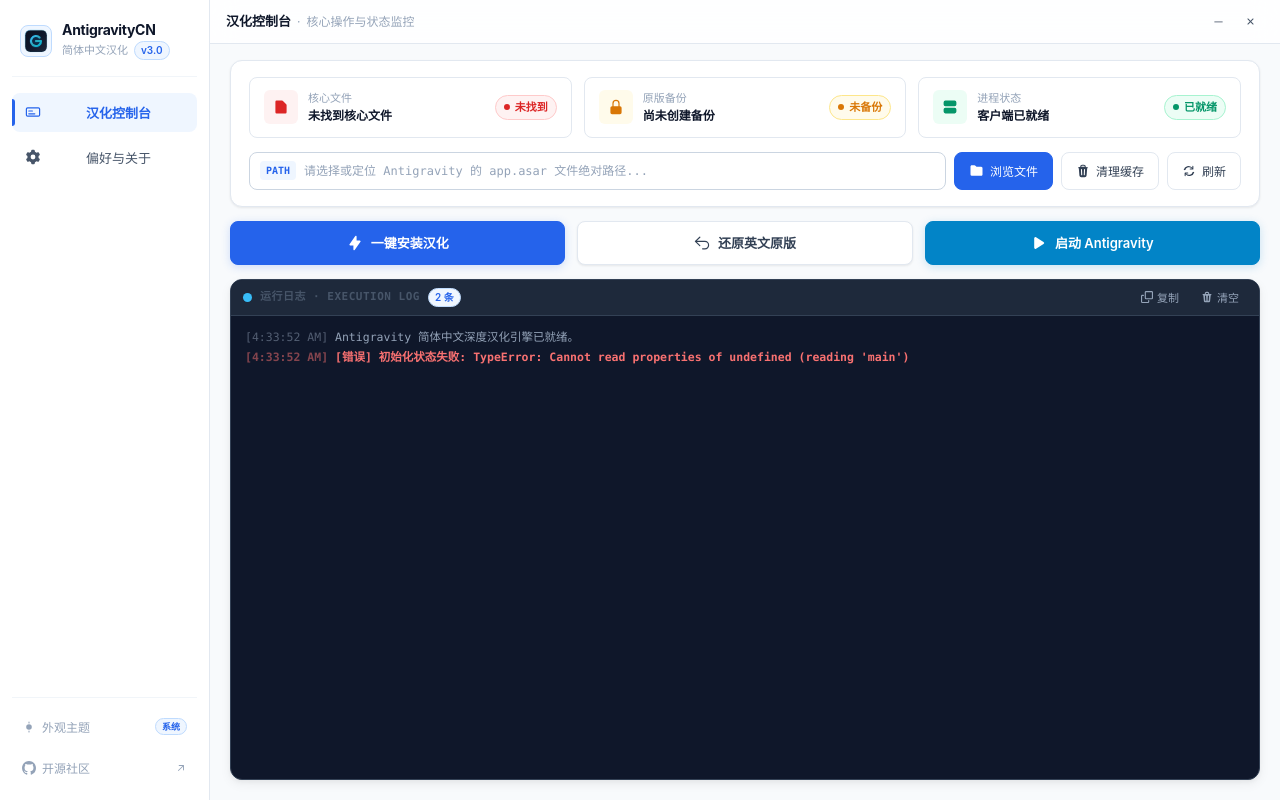
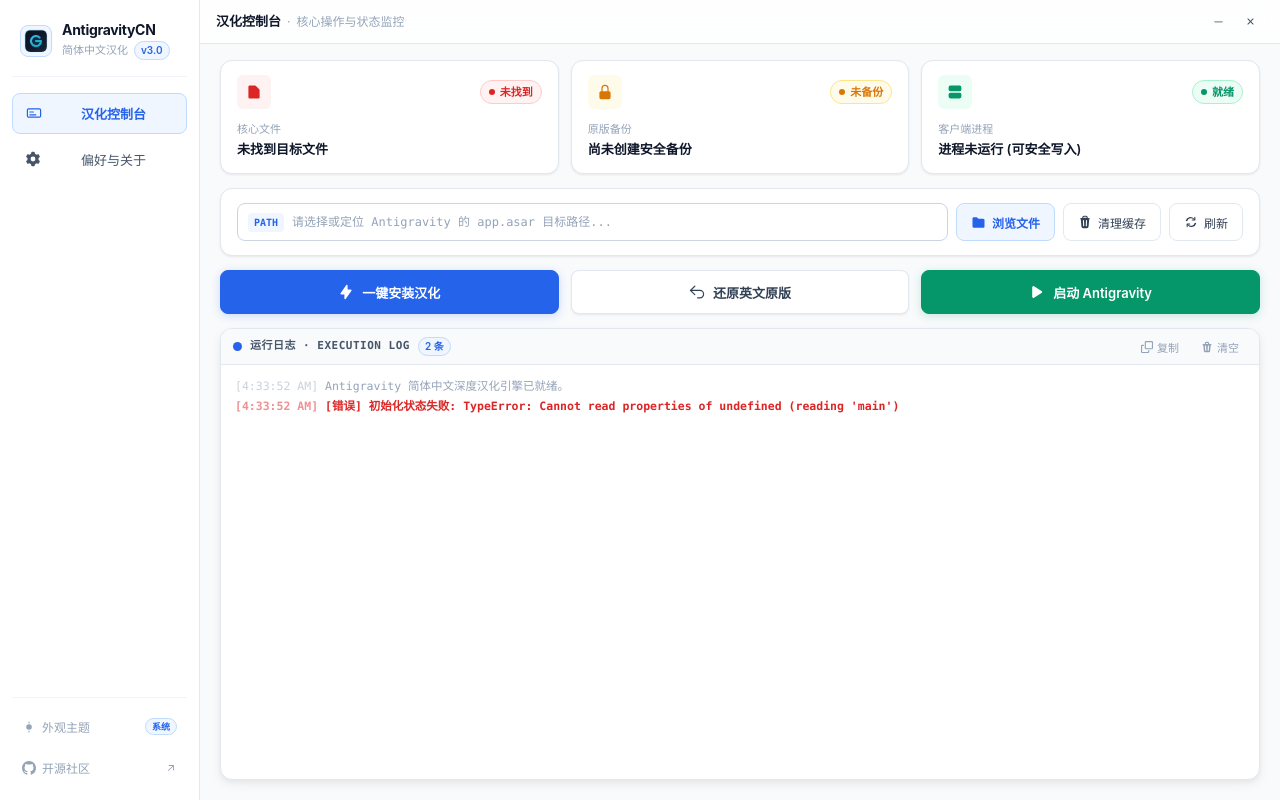
Before and after one commit to haoze-evolluling/AntigravityCN, a Vue app in the folder frontend/: page / in a window 1280 px wide. Built offline with nearby package versions, Linux system fonts and the light colour scheme.

Commit message:
fix(ui): resolve status card text truncation, eliminate nested card borders, and harmonize light theme palette

```diff
--- a/frontend/src/assets/styles/components.css
+++ b/frontend/src/assets/styles/components.css
@@ -64,25 +64,25 @@
 .status-card {
   background: var(--card-bg);
   border: 1px solid var(--border-color);
-  border-radius: var(--radius-md);
-  padding: 12px 14px;
+  border-radius: var(--radius-lg);
+  padding: 14px 16px;
   display: flex;
-  align-items: center;
-  justify-content: space-between;
-  gap: 10px;
+  flex-direction: column;
+  gap: 12px;
+  box-shadow: var(--shadow-sm);
   transition: all 0.2s ease;
 }
 
 .status-card:hover {
   border-color: var(--border-color-hover);
   background: var(--card-bg-hover);
+  transform: translateY(-1px);
 }
 
-.status-card-left {
+.status-card-top {
   display: flex;
   align-items: center;
-  gap: 10px;
-  overflow: hidden;
+  justify-content: space-between;
 }
 
 .status-icon-box {
@@ -112,9 +112,10 @@
   color: var(--status-err);
 }
 
-.status-text-wrap {
+.status-card-bottom {
   display: flex;
   flex-direction: column;
+  gap: 2px;
 }
 
 .status-label {
@@ -124,10 +125,12 @@
 }
 
 .status-desc {
-  font-size: 12px;
+  font-size: 13px;
   font-weight: 600;
   color: var(--text-primary);
   white-space: nowrap;
+  overflow: hidden;
+  text-overflow: ellipsis;
 }
 
 .status-badge {
@@ -244,14 +247,16 @@
   color: var(--text-primary);
 }
 
-.btn-tool.btn-tool-primary {
-  background: var(--primary);
-  border-color: var(--primary);
-  color: var(--text-on-primary);
+.btn-tool.btn-tool-browse {
+  background: var(--primary-subtle);
+  border-color: var(--primary-border);
+  color: var(--primary);
+  font-weight: 600;
 }
 
-.btn-tool.btn-tool-primary:hover:not(:disabled) {
-  background: var(--primary-hover);
+.btn-tool.btn-tool-browse:hover:not(:disabled) {
+  background: rgba(37, 99, 235, 0.15);
+  border-color: var(--primary);
 }
 
 /* ----------------------------------------------------------
@@ -357,7 +362,7 @@
   width: 9px;
   height: 9px;
   border-radius: 50%;
-  background: #38bdf8;
+  background: var(--primary);
 }
 
 .terminal-title {
@@ -387,7 +392,7 @@
 }
 
 .term-btn:hover {
-  background: rgba(255, 255, 255, 0.08);
+  background: var(--card-bg-subtle);
   color: var(--text-primary);
 }
 
@@ -409,11 +414,11 @@
   word-break: break-all;
 }
 
-.log-info { color: #93c5fd; }
-.log-success { color: #34d399; font-weight: 600; }
-.log-warn { color: #fbbf24; }
-.log-error { color: #f87171; font-weight: 600; }
-.log-system { color: #94a3b8; }
+.log-info { color: var(--primary); }
+.log-success { color: var(--status-ok); font-weight: 600; }
+.log-warn { color: var(--status-warn); }
+.log-error { color: var(--status-err); font-weight: 600; }
+.log-system { color: var(--text-muted); }
 
 /* ----------------------------------------------------------
    Settings Components & Theme Cards
--- a/frontend/src/assets/styles/layout.css
+++ b/frontend/src/assets/styles/layout.css
@@ -14,8 +14,8 @@
    Sidebar (Left Navigation)
    ---------------------------------------------------------- */
 .sidebar {
-  width: 210px;
-  min-width: 210px;
+  width: 200px;
+  min-width: 200px;
   height: 100%;
   background-color: var(--bg-sidebar);
   border-right: 1px solid var(--border-color);
@@ -122,17 +122,7 @@
   background-color: var(--primary-subtle);
   color: var(--primary);
   font-weight: 600;
-}
-
-.nav-item.active::before {
-  content: "";
-  position: absolute;
-  left: 0;
-  top: 6px;
-  bottom: 6px;
-  width: 3px;
-  border-radius: 0 var(--radius-xs) var(--radius-xs) 0;
-  background-color: var(--primary);
+  border: 1px solid var(--primary-border);
 }
 
 .nav-icon {
--- a/frontend/src/assets/styles/tokens.css
+++ b/frontend/src/assets/styles/tokens.css
@@ -45,12 +45,12 @@
   --btn-secondary-border: rgba(148, 163, 184, 0.2);
   --btn-secondary-text: #e2e8f0;
 
-  /* Accent / Launch Button */
-  --btn-accent-bg: #0284c7;
-  --btn-accent-hover: #0369a1;
-  --btn-accent-active: #075985;
+  /* Accent / Launch Button (Emerald Start) */
+  --btn-accent-bg: #059669;
+  --btn-accent-hover: #10b981;
+  --btn-accent-active: #047857;
   --btn-accent-text: #ffffff;
-  --btn-accent-glow: rgba(2, 132, 199, 0.3);
+  --btn-accent-glow: rgba(16, 185, 129, 0.25);
 
   /* Status Colors */
   --status-ok: #10b981;
@@ -134,12 +134,12 @@
   --btn-secondary-border: #e2e8f0;
   --btn-secondary-text: #334155;
 
-  /* Accent / Launch Button */
-  --btn-accent-bg: #0284c7;
-  --btn-accent-hover: #0369a1;
-  --btn-accent-active: #075985;
+  /* Accent / Launch Button (Emerald Start) */
+  --btn-accent-bg: #059669;
+  --btn-accent-hover: #047857;
+  --btn-accent-active: #065f46;
   --btn-accent-text: #ffffff;
-  --btn-accent-glow: rgba(2, 132, 199, 0.2);
+  --btn-accent-glow: rgba(5, 150, 105, 0.2);
 
   /* Status Colors */
   --status-ok: #059669;
@@ -160,11 +160,11 @@
   --input-tag-bg: #eff6ff;
   --input-tag-text: #2563eb;
 
-  /* Terminal Console */
-  --term-bg: #0f172a;
-  --term-header-bg: #1e293b;
-  --term-border: #334155;
-  --term-text: #f8fafc;
+  /* Terminal Console (Clean Light Architecture) */
+  --term-bg: #ffffff;
+  --term-header-bg: #f8fafc;
+  --term-border: #e2e8f0;
+  --term-text: #1e293b;
 
   /* Modals & Popups */
   --modal-overlay: rgba(15, 23, 42, 0.45);
--- a/frontend/src/components/dashboard/PathSection.vue
+++ b/frontend/src/components/dashboard/PathSection.vue
@@ -13,33 +13,63 @@
 
 const installStatus = computed(() => {
   if (currentStatus.value.asarExists) {
-    return { label: '核心文件', desc: 'app.asar 已就绪', badge: '已就绪', status: 'ok' as const }
+    return {
+      label: '核心文件',
+      desc: 'app.asar 文件就绪',
+      badge: '已定位',
+      status: 'ok' as const
     }
-  return { label: '核心文件', desc: '未找到核心文件', badge: '未找到', status: 'err' as const }
+  }
+  return {
+    label: '核心文件',
+    desc: '未找到目标文件',
+    badge: '未找到',
+    status: 'err' as const
+  }
 })
 
 const backupStatus = computed(() => {
   if (currentStatus.value.backupExists) {
-    return { label: '原版备份', desc: '英文备份已创建', badge: '已备份', status: 'ok' as const }
+    return {
+      label: '原版备份',
+      desc: 'app.asar.backup 就绪',
+      badge: '已备份',
+      status: 'ok' as const
     }
-  return { label: '原版备份', desc: '尚未创建备份', badge: '未备份', status: 'warn' as const }
+  }
+  return {
+    label: '原版备份',
+    desc: '尚未创建安全备份',
+    badge: '未备份',
+    status: 'warn' as const
+  }
 })
 
 const runningStatus = computed(() => {
   if (currentStatus.value.isRunning) {
-    return { label: '进程状态', desc: '客户端运行中', badge: '运行中', status: 'warn' as const }
+    return {
+      label: '客户端进程',
+      desc: 'Antigravity 正在运行',
+      badge: '运行中',
+      status: 'warn' as const
     }
-  return { label: '进程状态', desc: '客户端已就绪', badge: '已就绪', status: 'ok' as const }
+  }
+  return {
+    label: '客户端进程',
+    desc: '进程未运行 (可安全写入)',
+    badge: '就绪',
+    status: 'ok' as const
+  }
 })
 </script>
 
 <template>
-  <section class="card" style="display: flex; flex-direction: column; gap: 14px;">
-    <!-- 3-Column Equal Status Cards Grid -->
+  <div style="display: flex; flex-direction: column; gap: 14px;">
+    <!-- Top Row: 3 Equal Independent Status Cards (No double nesting) -->
     <div class="status-grid">
-      <!-- Status Card 1: Asar File -->
+      <!-- Status Card 1: Asar Core File -->
       <div class="status-card">
-        <div class="status-card-left">
+        <div class="status-card-top">
           <div class="status-icon-box" :class="installStatus.status">
             <svg viewBox="0 0 20 20" fill="currentColor" width="16" height="16">
               <path
@@ -47,20 +77,20 @@
               />
             </svg>
           </div>
-          <div class="status-text-wrap">
-            <span class="status-label">{{ installStatus.label }}</span>
-            <span class="status-desc">{{ installStatus.desc }}</span>
-          </div>
-        </div>
           <div class="status-badge" :class="installStatus.status">
             <span class="status-dot"></span>
             <span>{{ installStatus.badge }}</span>
           </div>
         </div>
+        <div class="status-card-bottom">
+          <span class="status-label">{{ installStatus.label }}</span>
+          <span class="status-desc" :title="installStatus.desc">{{ installStatus.desc }}</span>
+        </div>
+      </div>
 
       <!-- Status Card 2: Backup File -->
       <div class="status-card">
-        <div class="status-card-left">
+        <div class="status-card-top">
           <div class="status-icon-box" :class="backupStatus.status">
             <svg viewBox="0 0 20 20" fill="currentColor" width="16" height="16">
               <path
@@ -70,20 +100,20 @@
               />
             </svg>
           </div>
-          <div class="status-text-wrap">
-            <span class="status-label">{{ backupStatus.label }}</span>
-            <span class="status-desc">{{ backupStatus.desc }}</span>
-          </div>
-        </div>
           <div class="status-badge" :class="backupStatus.status">
             <span class="status-dot"></span>
             <span>{{ backupStatus.badge }}</span>
           </div>
         </div>
+        <div class="status-card-bottom">
+          <span class="status-label">{{ backupStatus.label }}</span>
+          <span class="status-desc" :title="backupStatus.desc">{{ backupStatus.desc }}</span>
+        </div>
+      </div>
 
       <!-- Status Card 3: Process Status -->
       <div class="status-card">
-        <div class="status-card-left">
+        <div class="status-card-top">
           <div class="status-icon-box" :class="runningStatus.status">
             <svg viewBox="0 0 20 20" fill="currentColor" width="16" height="16">
               <path
@@ -91,33 +121,34 @@
               />
             </svg>
           </div>
-          <div class="status-text-wrap">
-            <span class="status-label">{{ runningStatus.label }}</span>
-            <span class="status-desc">{{ runningStatus.desc }}</span>
-          </div>
-        </div>
           <div class="status-badge" :class="runningStatus.status">
             <span class="status-dot"></span>
             <span>{{ runningStatus.badge }}</span>
           </div>
         </div>
+        <div class="status-card-bottom">
+          <span class="status-label">{{ runningStatus.label }}</span>
+          <span class="status-desc" :title="runningStatus.desc">{{ runningStatus.desc }}</span>
+        </div>
+      </div>
     </div>
 
-    <!-- Path Selector Toolbar (Uniform 38px Height across row) -->
+    <!-- Middle Row: Dedicated Path Config Card -->
+    <section class="card" style="padding: 14px 16px;">
       <div class="path-toolbar">
-      <div class="path-input-group" title="当前检测或选择的目标 app.asar 文件完整路径">
+        <div class="path-input-group" title="当前检测或选择的目标 app.asar 路径">
           <span class="path-tag">PATH</span>
           <input
             type="text"
             class="path-input"
             :value="currentPath"
-          placeholder="请选择或定位 Antigravity 的 app.asar 文件绝对路径..."
+            placeholder="请选择或定位 Antigravity 的 app.asar 目标路径..."
             readonly
           />
         </div>
 
         <button
-        class="btn-tool btn-tool-primary"
+          class="btn-tool btn-tool-browse"
           :disabled="isLoading"
           title="在文件资源管理器中选择 app.asar 文件"
           @click="browsePath"
@@ -163,4 +194,5 @@
         </button>
       </div>
     </section>
+  </div>
 </template>
```
Also changed, not shown: 1 other file (tests, documents, lock files or other folders). Lines whose indentation alone changed are shown as unchanged.
